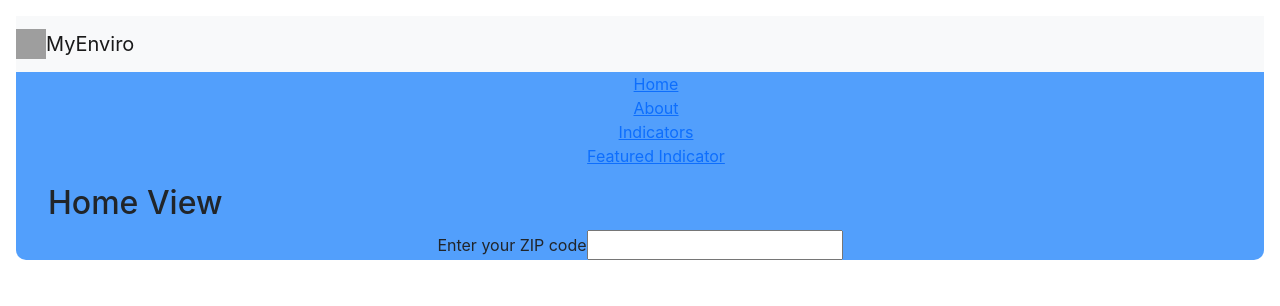
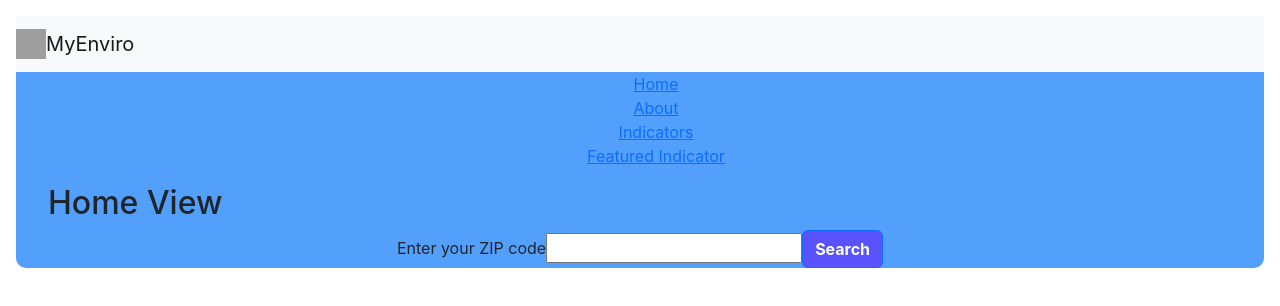
Before and after one commit to zoelaventhol/my-enviro, a React (Create React App) app in the folder client/: page / in a window 1280 px wide. Shown: the top 306 px of the page. Built offline with nearby package versions, Linux system fonts and the light colour scheme; grey boxes are pictures that could not be loaded.

Commit message:
handleChange function in HomeView (ZIP entry)

```diff
--- a/client/src/components/HomeView.js
+++ b/client/src/components/HomeView.js
@@ -1,7 +1,17 @@
-import React from "react";
+import React, {useState} from "react";
 import './HomeView.css'
 
 function HomeView(){
+    // state for ZIP input. state/default value is empty string
+    const [zipInput, setZipInput] = useState("");
+
+    // handleChange function to update state of form input
+    function handleChange(event) {
+    let { name, value } = event.target; // set format of input
+    setZipInput((state) => ({ [name]: value }));
+  }
+
+
     // handleSubmit to send ZIP to App/update state
 
     return (
@@ -10,8 +20,11 @@ function HomeView(){
     <form>
         <label>
             Enter your ZIP code
-            <input type = "text"></input>
+            <input type = "text" onChange={(e) => handleChange(e)}></input>
         </label>
+        <button type="submit" class="btn btn-primary">
+            Search
+        </button>
     </form>
     </div>
     )
```
